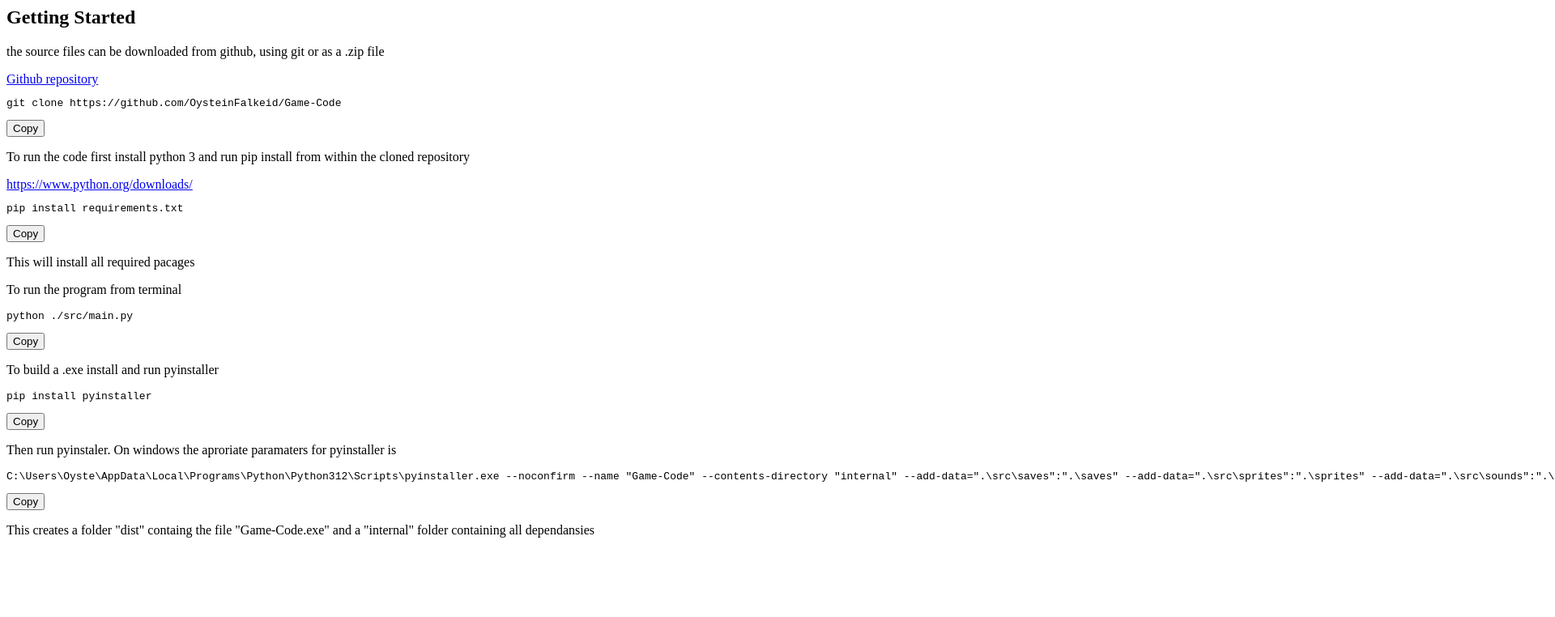
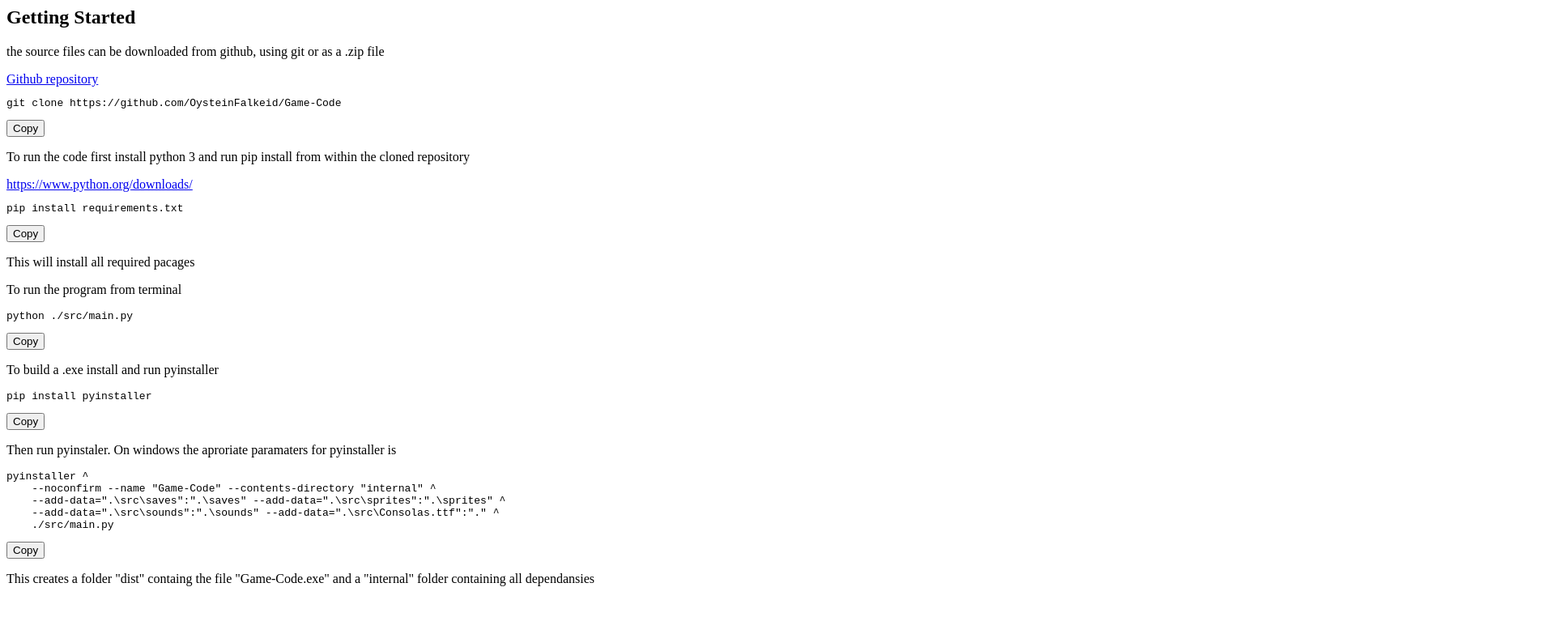
Before and after one commit to OysteinFalkeid/Game-Code, a plain HTML site: page docs/getting_started.html in a window 1280 px wide. Shown: the top 762 px of the page at 81% size, 1920 px wide, since content can reach past the window. Drawn offline with Linux system fonts and the light colour scheme.

Commit message:
added multiline to pyinstaller command

```diff
--- a/docs/getting_started.html
+++ b/docs/getting_started.html
@@ -36,7 +36,11 @@
 
     <p>Then run pyinstaler. On windows the aproriate paramaters for pyinstaller is</p>
     <div class="code">
-        <pre><span id="code5">C:\Users\Oyste\AppData\Local\Programs\Python\Python312\Scripts\pyinstaller.exe --noconfirm --name "Game-Code" --contents-directory "internal" --add-data=".\src\saves":".\saves" --add-data=".\src\sprites":".\sprites" --add-data=".\src\sounds":".\sounds" --add-data=".\src\Consolas.ttf":"." ./src/main.py</span></pre>
+        <pre><span id="code5">pyinstaller ^
+    --noconfirm --name "Game-Code" --contents-directory "internal" ^
+    --add-data=".\src\saves":".\saves" --add-data=".\src\sprites":".\sprites" ^
+    --add-data=".\src\sounds":".\sounds" --add-data=".\src\Consolas.ttf":"." ^
+    ./src/main.py</span></pre>
         <button class="codeButton" onclick="codeCopy('code5')">Copy</button>
     </div>
 
```
